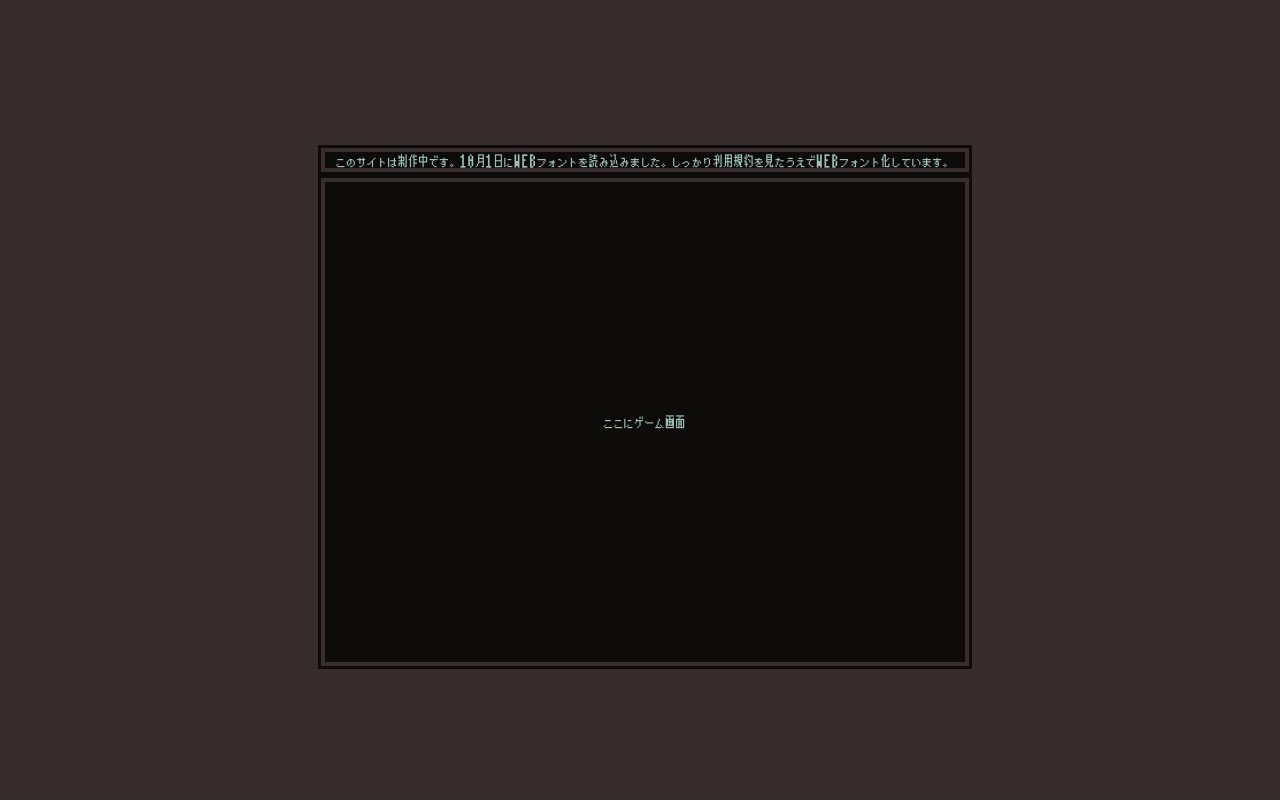
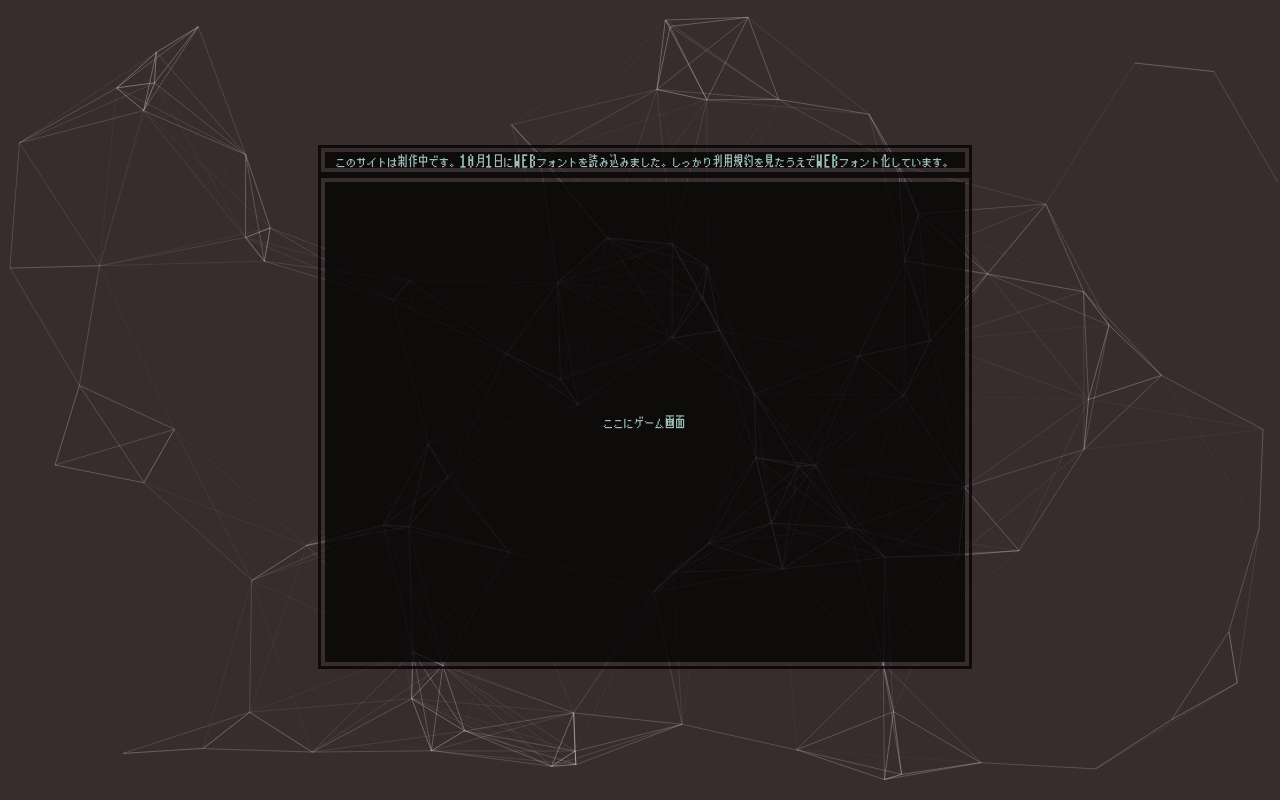
Before and after one commit to x20n039/h-team_website, a plain HTML site: page index.html in a window 1280 px wide. Drawn offline with Linux system fonts and the light colour scheme.

Commit message:
Update index.html

```diff
--- a/index.html
+++ b/index.html
@@ -11,7 +11,7 @@
 <body>
     <!-- particles.js関連の設定 -->
     <div id="particles-js"></div>
-    <script src="particles-min.js"></script>
+    <script src="particles.min.js"></script>
 
     <script>
     particlesJS("particles-js", {"particles":{"number":{"value":100,"density":{"enable":false,"value_area":315.67400345663043}},"color":{"value":"#ffffff"},"shape":{"type":"edge","stroke":{"width":0,"color":"#ffffff"},"polygon":{"nb_sides":10},"image":{"src":"img/github.svg","width":100,"height":100}},"opacity":{"value":0,"random":false,"anim":{"enable":false,"speed":1,"opacity_min":0.1,"sync":false}},"size":{"value":0,"random":false,"anim":{"enable":false,"speed":40,"size_min":0.1,"sync":false}},"line_linked":{"enable":true,"distance":200,"color":"#ffffff","opacity":0.4,"width":0},"move":{"enable":true,"speed":0.5,"direction":"top","random":false,"straight":false,"out_mode":"out","bounce":false,"attract":{"enable":false,"rotateX":600,"rotateY":1200}}},"interactivity":{"detect_on":"canvas","events":{"onhover":{"enable":false,"mode":"grab"},"onclick":{"enable":false,"mode":"repulse"},"resize":true},"modes":{"grab":{"distance":400,"line_linked":{"opacity":1}},"bubble":{"distance":400,"size":40,"duration":2,"opacity":8,"speed":3},"repulse":{"distance":200,"duration":0.4},"push":{"particles_nb":4},"remove":{"particles_nb":2}}},"retina_detect":true});
```
